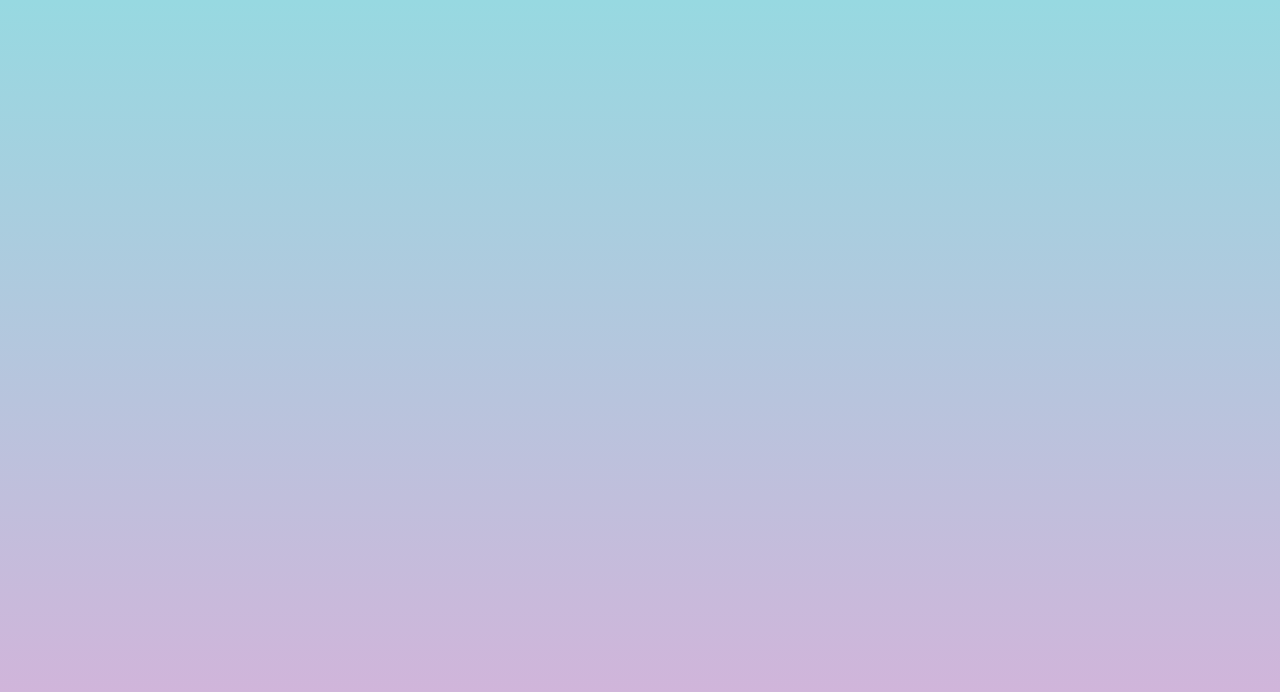
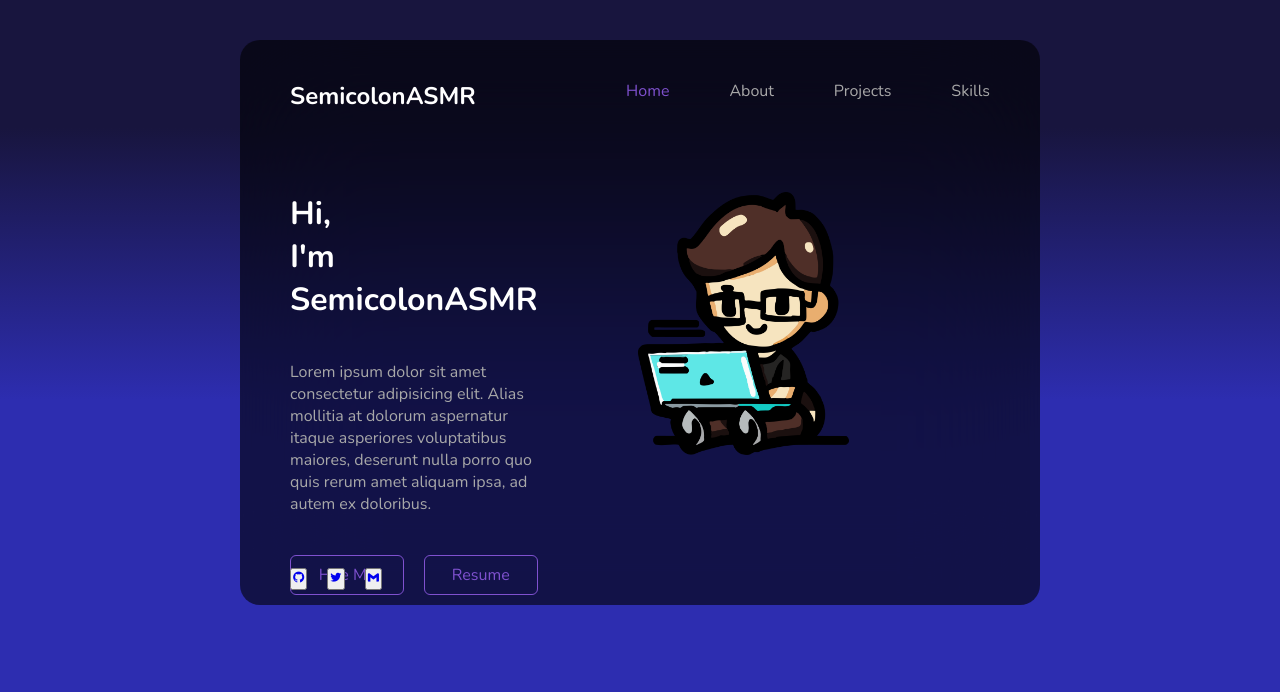
Before and after one commit to alihexon/responsive-simple-portfolio, a plain HTML site: page index.html in a window 1280 px wide. Drawn offline with nearby package versions, Linux system fonts and the light colour scheme.

Commit message:
revamp v2/29/2024 update

```diff
--- a/index.html
+++ b/index.html
@@ -4,12 +4,46 @@
 <head>
   <meta charset="UTF-8">
   <meta name="viewport" content="width=device-width, initial-scale=1.0">
+  <link href='https://unpkg.com/boxicons@2.1.4/css/boxicons.min.css' rel='stylesheet'>
   <link rel="stylesheet" href="style.css">
   <title>Simple Portfolio | SemicolonASMR</title>
 </head>
 
 <body>
-
+  <div class="wrapper">
+    <header>
+      <h2>SemicolonASMR</h2>
+      <nav>
+        <ul>
+          <li><a href="#" class="current">Home</a></li>
+          <li><a href="#">About</a></li>
+          <li><a href="#">Projects</a></li>
+          <li><a href="#">Skills</a></li>
+        </ul>
+      </nav>
+    </header>
+    <main>
+      <div class="left">
+        <h1>Hi,<br>I'm SemicolonASMR</h1>
+        <p>
+          Lorem ipsum dolor sit amet consectetur adipisicing elit. Alias mollitia at dolorum aspernatur itaque
+          asperiores voluptatibus maiores, deserunt nulla porro quo quis rerum amet aliquam ipsa, ad autem ex doloribus.
+        </p>
+        <div class="btn-row">
+          <button class="hire-btn btn">Hire Me</button>
+          <button class="resume-btn btn">Resume</button>
+        </div>
+        <nav>
+          <button><a href="#" class="link github"><i class='bx bxl-github'></i></a></button>
+          <button><a href="#" class="link twitter"><i class='bx bxl-twitter'></i></a></button>
+          <button><a href="#" class="link github"><i class='bx bxl-gmail'></i></a></button>
+        </nav>
+      </div>
+      <div class="right">
+        <img src="assets/1.webp" alt="Avatar">
+      </div>
+    </main>
+  </div>
 </body>
 
 </html>
--- a/style.css
+++ b/style.css
@@ -8,7 +8,97 @@
 }
 
 body {
-  background-image: linear-gradient(90deg, #D9AFD9 0%, #97D9E1 100%);
-  background-image: -webkit-linear-gradient(90deg, #D9AFD9 0%, #97D9E1 100%);
+  background: linear-gradient(rgb(24, 21, 62) 16%, rgb(45, 45, 176) 50%);
+  background: -webkit-linear-gradient(rgb(24, 21, 62) 16%, rgb(45, 45, 176) 50%);
   min-height: 100vh;
+  padding: 5vh 30vh;
 }
+
+.wrapper {
+  background-color: rgba(0, 0, 0, 0.588);
+  backdrop-filter: blur(60px);
+  -webkit-backdrop-filter: blur(60px);
+  padding: 40px 50px 10px 50px;
+  border-radius: 20px;
+}
+
+header {
+  display: flex;
+  justify-content: space-between;
+  margin-bottom: 80px;
+}
+
+header h2 {
+  color: #fff;
+}
+
+header ul {
+  display: flex;
+  gap: 60px;
+}
+
+header li {
+  list-style: none;
+}
+
+header li a {
+  color: #a8a8a8;
+  text-decoration: none;
+  transition: color 0.25s ease-in-out;
+}
+
+header li a:hover,
+.current {
+  color: rgb(127, 81, 207);
+}
+
+main {
+  display: flex;
+}
+
+.left {
+  width: 1000px;
+  padding-right: 100px;
+  position: relative;
+}
+
+.left h1 {
+  color: #fff;
+}
+
+.left p {
+  color: #a8a8a8;
+  margin: 40px 0;
+}
+
+.btn-row {
+  display: flex;
+  gap: 20px;
+}
+
+.btn {
+  font-size: 16px;
+  background-color: transparent;
+  color: rgb(127, 81, 207);
+  border: 1px solid rgb(127, 81, 207);
+  border-radius: 6px;
+  width: 100%;
+  padding: 8px 10px;
+  cursor: pointer;
+  user-select: none;
+}
+
+.left nav {
+  position: absolute;
+  bottom: 5px;
+  display: flex;
+  gap: 20px;
+}
+
+
+
+
+
+.right img {
+  width: 60%;
+}
```
